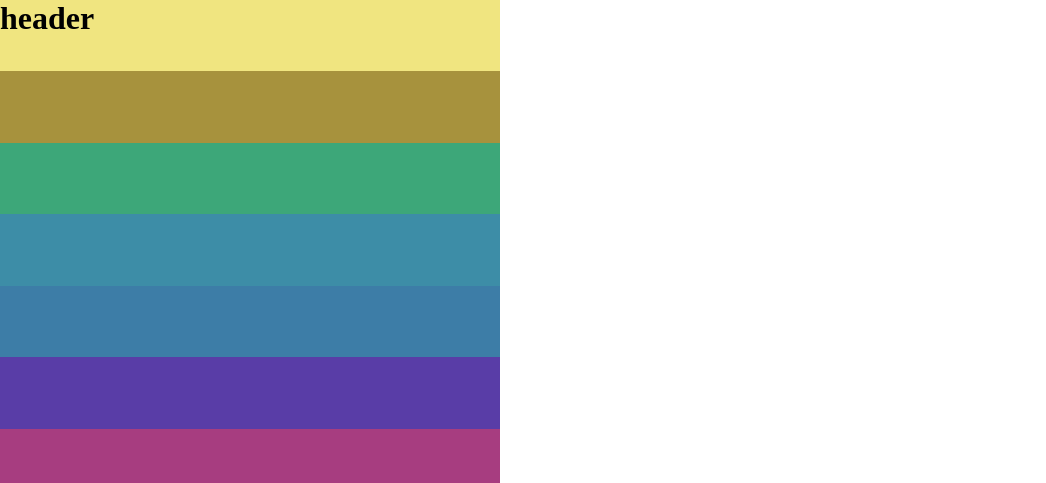
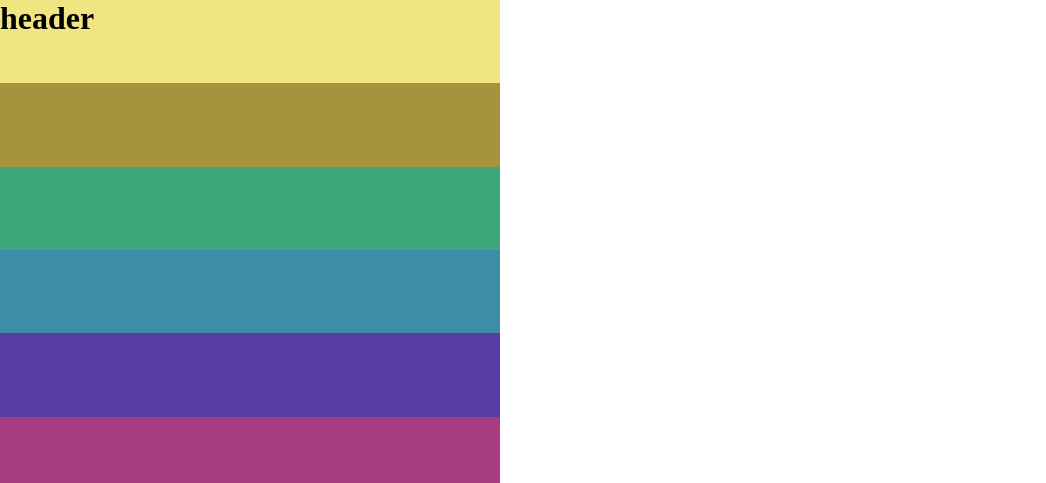
Before and after one commit to AntoineBonamy/coworkingProject, a plain HTML site: page index.html in a window 1280 px wide. Shown: the top 483 px of the page, without its empty margins (0-1046 px from the left). Drawn offline with Linux system fonts and the light colour scheme.

Commit message:
Adjust div bloc map

```diff
--- a/index.html
+++ b/index.html
@@ -30,7 +30,7 @@
         <div id="blocs-carousel"></div>
         <div id="blocs-perks"></div>
         <div id="blocs-prices"></div>
-        <div id="blocs-map"></div>
+
         <div id="blocs-contact"></div>
         <div id="blocs-footer"></div>
     </div>
@@ -38,7 +38,7 @@
 
     <!-- section tarif -->
 
-    <!-- section map -->
+    <!-- section map --><div id="blocs-map">
         <section class="map-section">
             <div class="map-container">
                 <iframe src="https://www.google.com/maps/embed?pb=!1m18!1m12!1m3!1d537.7856734745254!2d-1.547760093787276!3d47.211302751940785!2m3!1f0!2f0!3f0!3m2!1i1024!2i768!4f13.1!3m3!1m2!1s0x4805eeb04e035b03%3A0xfe166fb643fd3846!2s4%20Rue%20Baron%2C%2044000%20Nantes!5e0!3m2!1sfr!2sfr!4v1678872845942!5m2!1sfr!2sfr" width="600" height="450" style="border:0;" allowfullscreen="" loading="lazy" referrerpolicy="no-referrer-when-downgrade"></iframe>
@@ -54,6 +54,8 @@
                 <img src="./assets/bus et tram.png" alt="tram-bus-info">
             </div>
         </section>
+    </div>
+
     <!-- section contact  -->
 
     <!-- section footer  -->
--- a/style.css
+++ b/style.css
@@ -42,7 +42,6 @@
 }
 
 #blocs-map {
-    background-color: rgb(61, 125, 167);
     width: 100%;
     height: 100px;
 }
```
Lines whose indentation alone changed are shown as unchanged.
